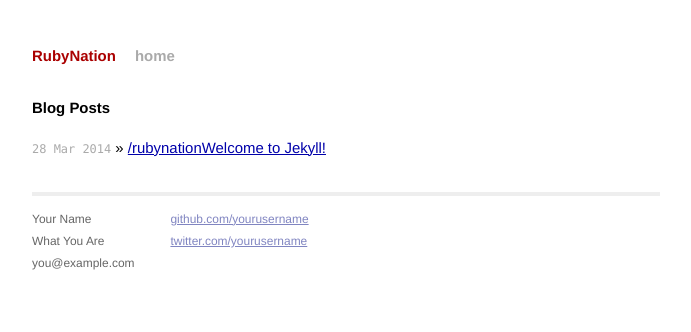
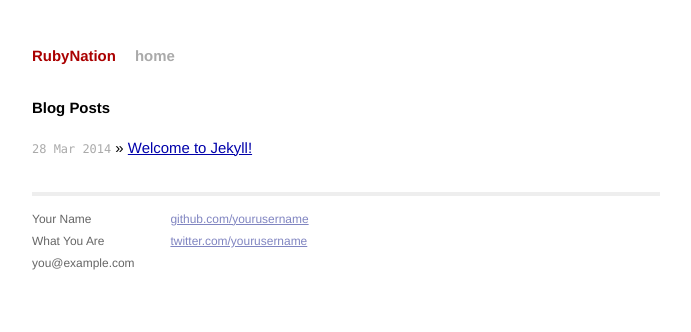
Before and after one commit to estatemarket/rubynation, a Jekyll site: the page built from index.html, in a window 1280 px wide. Shown: the top 332 px of the page, without its empty margins (294-985 px from the left). Built offline with Jekyll 4.4.1, drawn with Linux system fonts in a browser that asks for light colours; Markdown is read by kramdown in place of the engine named in the settings.

Commit message:
fix the baseurl

```diff
--- a/_layouts/default.html
+++ b/_layouts/default.html
@@ -7,10 +7,10 @@
         <meta name="viewport" content="width=device-width">
 
         <!-- syntax highlighting CSS -->
-        <link rel="stylesheet" href="/css/syntax.css">
+        <link rel="stylesheet" href="{{ site.baseurl }}/css/syntax.css">
 
         <!-- Custom CSS -->
-        <link rel="stylesheet" href="/css/main.css">
+        <link rel="stylesheet" href="{{ site.baseurl }}/css/main.css">
 
     </head>
     <body>
--- a/index.html
+++ b/index.html
@@ -7,7 +7,7 @@ title: Your New Jekyll Site
   <h1>Blog Posts</h1>
   <ul class="posts">
     {% for post in site.posts %}
-      <li><span>{{ post.date | date_to_string }}</span> &raquo; <a href="{{ post.url }}">{{ site.baseurl }}{{ post.title }}</a></li>
+      <li><span>{{ post.date | date_to_string }}</span> &raquo; <a href="{{ site.baseurl }}{{ post.url }}">{{ post.title }}</a></li>
     {% endfor %}
   </ul>
 </div>
```
